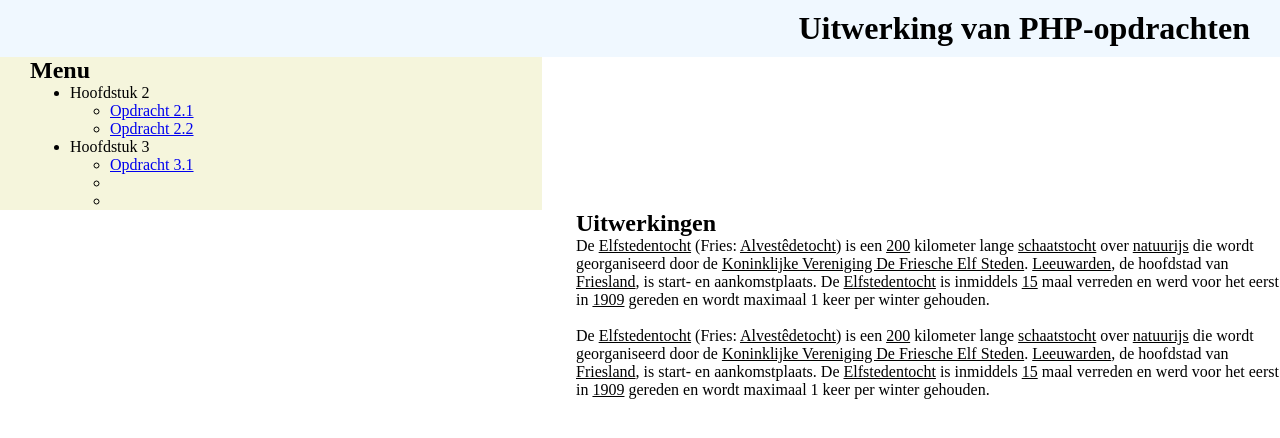
After one commit to bramvdt29/phpopdrachten, a PHP site: the page made by Hoofdstuk 3/3.1/opdracht3.1.php in a window 1280 px wide. The commit adds this page. Shown: the top 438 px of the page. Run offline with PHP 8.4, Linux system fonts and the light colour scheme.

Commit message:
Opdrachten PHP

```diff
--- /dev/null
+++ b/Hoofdstuk 3/3.1/opdracht3.1.php
@@ -0,0 +1,79 @@
+<?php
+/**
+ * User: Bram van der Tuuk
+ * Date: 15-02-2020
+ * Time: 12:06 PM
+ * File: index.php
+ */
+?>
+<!doctype html>
+<head>
+    <title></title>
+    <style>
+        <?php include '../../css/style.css'; ?>
+    </style>
+</head>
+
+<body>
+<header>
+    <h1><?php echo "Uitwerking van PHP-opdrachten"; ?></h1>
+</header>
+<aside>
+    <h2>Menu</h2>
+    <ul>
+        <li>Hoofdstuk 2
+            <ul>
+                <li>
+                    <a href="../../Hoofdstuk%202/2.1/opdracht2.1.php">Opdracht 2.1</a>
+                </li>
+                <li>
+                    <a href="../../Hoofdstuk%202/2.2/opdracht2.2.php">Opdracht 2.2</a>
+                </li>
+            </ul>
+        </li>
+        <li>Hoofdstuk 3
+            <ul>
+                <li>
+                    <a href="opdracht3.1.php">Opdracht 3.1</a>
+                </li>
+                <li>
+
+                </li>
+                <li>
+
+                </li>
+            </ul>
+        </li>
+    </ul>
+</aside>
+<main id="wrapper">
+    <h2>Uitwerkingen</h2>
+    <?php
+    $elf = "<u>Elfstedentocht</u>";
+    $alve = "<u>Alvestêdetocht</u>";
+    $km = "<u>200</u>";
+    $schaats = "<u>schaatstocht</u>";
+    $natuur = "<u>natuurijs</u>";
+    $kvdfes = "<u>Koninklijke Vereniging De Friesche Elf Steden</u>";
+    $leeuw = "<u>Leeuwarden</u>";
+    $fries = "<u>Friesland</u>";
+    $num = "<u>15</u>";
+    $jaar = "<u>1909</u>";
+    $verhaal = "De $elf (Fries: $alve) is een $km
+                kilometer lange $schaats over $natuur die wordt
+                georganiseerd door de $kvdfes. $leeuw, de hoofdstad van $fries, is start- en
+                aankomstplaats. De $elf is inmiddels $num maal
+                verreden en werd voor het eerst in $jaar gereden en wordt
+                maximaal 1 keer per winter gehouden.";
+    echo ("<p>$verhaal</p>");
+    echo ("<br>");
+
+    $verhaal2 = "De " . $elf .  " (Fries: " . $alve . ") is een " . $km . " kilometer lange " . $schaats . " over " . $natuur . " die wordt
+                georganiseerd door de " . $kvdfes .". " . $leeuw . ",  de hoofdstad van " . $fries . ",  is start- en
+                aankomstplaats. De " . $elf . " is inmiddels " . $num . " maal
+                verreden en werd voor het eerst in " . $jaar . " gereden en wordt
+                maximaal 1 keer per winter gehouden.";
+    echo ("<p>$verhaal2</p>");
+    ?>
+</main>
+</body>
```
Also changed, not shown: Hoofdstuk 2/2.1/opdracht2.1.php (+13 -0 lines), Hoofdstuk 2/2.2/opdracht2.2.php (+13 -0 lines), index.php (+17 -0 lines).
